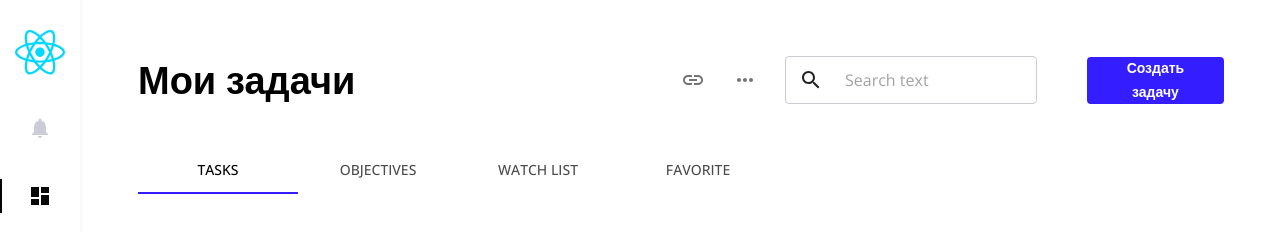
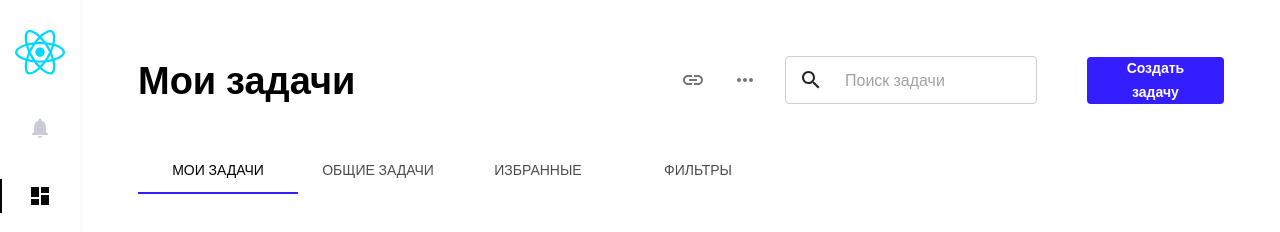
Before and after one commit to Mihail19992004/newTodo, a React (Create React App) app: page /boards/tasks in a window 1280 px wide. Shown: the top 232 px of the page. Built offline with nearby package versions, Linux system fonts and the light colour scheme; sample sign-in values are in the browser's storage.

Commit message:
'little_fix'

```diff
--- a/public/locales/ru/translation.json
+++ b/public/locales/ru/translation.json
@@ -21,5 +21,10 @@
   "User with the same name already exists": "Пользователь с таким именем уже существует",
   "Username does not exist": "Пользователя с таким именем не существует",
   "Wrong password": "Невеверный паполь",
-  "Add Todo": "Добавить задачу"
+  "Add Todo": "Добавить задачу",
+  "My tasks": "Мои задачи",
+  "Joint tasks": "Общие задачи",
+  "Favorites": "Избранные",
+  "Filters": "Фильтры",
+  "Search tasks": "Поиск задачи"
 }
--- a/src/components/BoardNavigation/BoardNavigation.routes.ts
+++ b/src/components/BoardNavigation/BoardNavigation.routes.ts
@@ -2,19 +2,19 @@ import { BoardPops } from '../../features';
 
 export const boardNav: BoardPops[] = [
   {
-    name: 'Tasks',
+    name: 'My tasks',
     link: 'tasks',
   },
   {
-    name: 'Objectives',
+    name: 'Joint tasks',
     link: 'objectives',
   },
   {
-    name: 'Watch list',
-    link: 'watch_list',
+    name: 'Favorites',
+    link: 'favorites',
   },
   {
-    name: 'Favorite',
-    link: 'favorite',
+    name: 'Filters',
+    link: 'filters',
   },
 ];
--- a/src/components/BoardNavigation/BoardNavigation.tsx
+++ b/src/components/BoardNavigation/BoardNavigation.tsx
@@ -1,6 +1,7 @@
 import { Box, makeStyles, Tab, Tabs } from '@material-ui/core';
 import React, { FC, ReactElement, useEffect, useMemo } from 'react';
-import { Link, useLocation } from 'react-router-dom';
+import { useTranslation } from 'react-i18next';
+import { Link, Redirect, useLocation } from 'react-router-dom';
 import { boardNav } from './BoardNavigation.routes';
 
 export const useClasses = makeStyles(() => ({
@@ -22,11 +23,18 @@ export const BoardNavigation: FC = (): ReactElement => {
   const handleChange = (event: React.SyntheticEvent, newValue: number) => {
     setValue(newValue);
   };
+  const { t } = useTranslation();
 
   useEffect(() => {
     const indexNumber = boardNav.findIndex((e) => e.link === activeTab);
     setValue(indexNumber);
   }, [activeTab]);
+
+  if (!boardNav.find(({ link }) => link === activeTab)) {
+
+    return <Redirect to='/boards/tasks' />;
+  }
+
 
   return (
     <Box className={ classes.elements }>
@@ -35,7 +43,7 @@ export const BoardNavigation: FC = (): ReactElement => {
           { boardNav.map((tabsItem) => (
             <Tab
               key={ tabsItem.name }
-              label={ tabsItem.name }
+              label={ t(tabsItem.name) }
               component={ Link }
               to={ `/boards/${ tabsItem.link }` }
             />
--- a/src/components/Header/Header.tsx
+++ b/src/components/Header/Header.tsx
@@ -36,7 +36,7 @@ export const Header = () => {
           </IconButton>
           <SearchTextField
             className={ classes.inputControl }
-            placeholder='Search text'
+            placeholder={ t('Search tasks')}
             InputProps={{
               classes: { input: classes.searchInput },
               startAdornment: (
```
Also changed, not shown: public/locales/en/translation.json (+6 -1 lines).
